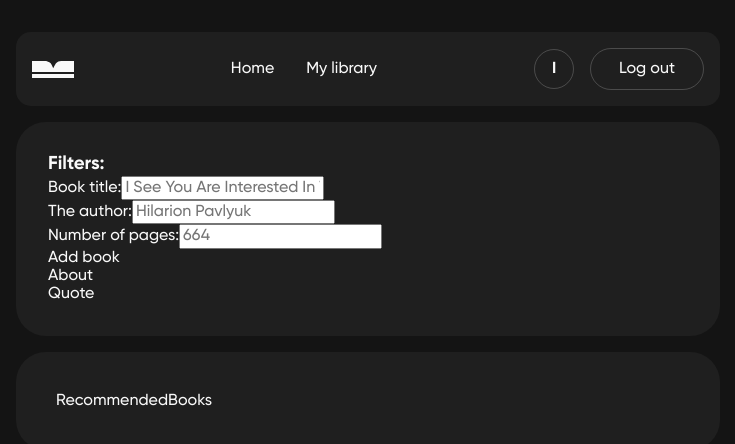
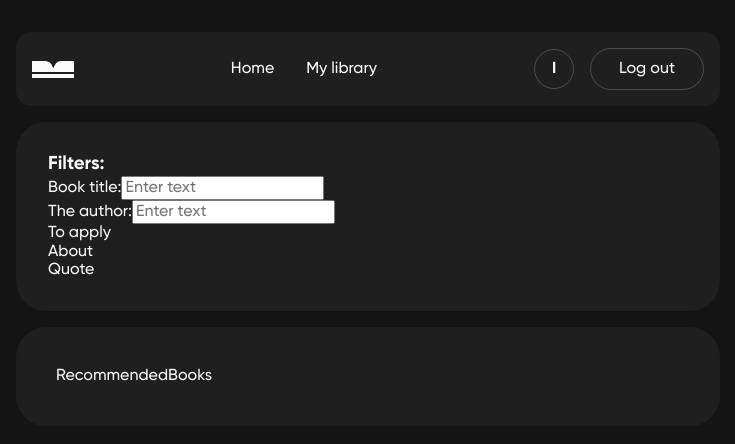
Before and after one commit to vitalii-cherukha/read-journey, a React (Vite) app: page / in a window 1280 px wide. Shown: the top 444 px of the page, without its empty margins (272-1007 px from the left). Built offline with nearby package versions, Linux system fonts and the light colour scheme.

Commit message:
fix form in filters component

```diff
--- a/src/components/common/Filters/Filters.tsx
+++ b/src/components/common/Filters/Filters.tsx
@@ -5,7 +5,6 @@ import { BarLoader } from 'react-spinners';
 type FilterData = {
   title: string;
   author: string;
-  page: number;
 };
 
 interface FiltersProps {
@@ -22,32 +21,18 @@ const Filters = ({ onSubmit, loading }: FiltersProps) => {
       <div className={css.inputWrapper}>
         <label className={css.label}>
           Book title:
-          <input
-            {...register('title')}
-            type="text"
-            placeholder="I See You Are Interested In The Dark"
-          />
+          <input {...register('title')} type="text" placeholder="Enter text" />
         </label>
       </div>
       <div className={css.inputWrapper}>
         <label className={css.label}>
           The author:
-          <input
-            {...register('author')}
-            type="text"
-            placeholder="Hilarion Pavlyuk"
-          />
-        </label>
-      </div>
-      <div className={css.inputWrapper}>
-        <label className={css.label}>
-          Number of pages:
-          <input {...register('page')} type="number" placeholder="664" />
+          <input {...register('author')} type="text" placeholder="Enter text" />
         </label>
       </div>
       <button type="submit" className={css.btn}>
         {!loading ? (
-          'Add book'
+          'To apply'
         ) : (
           <BarLoader
             className={css.loader}
```
